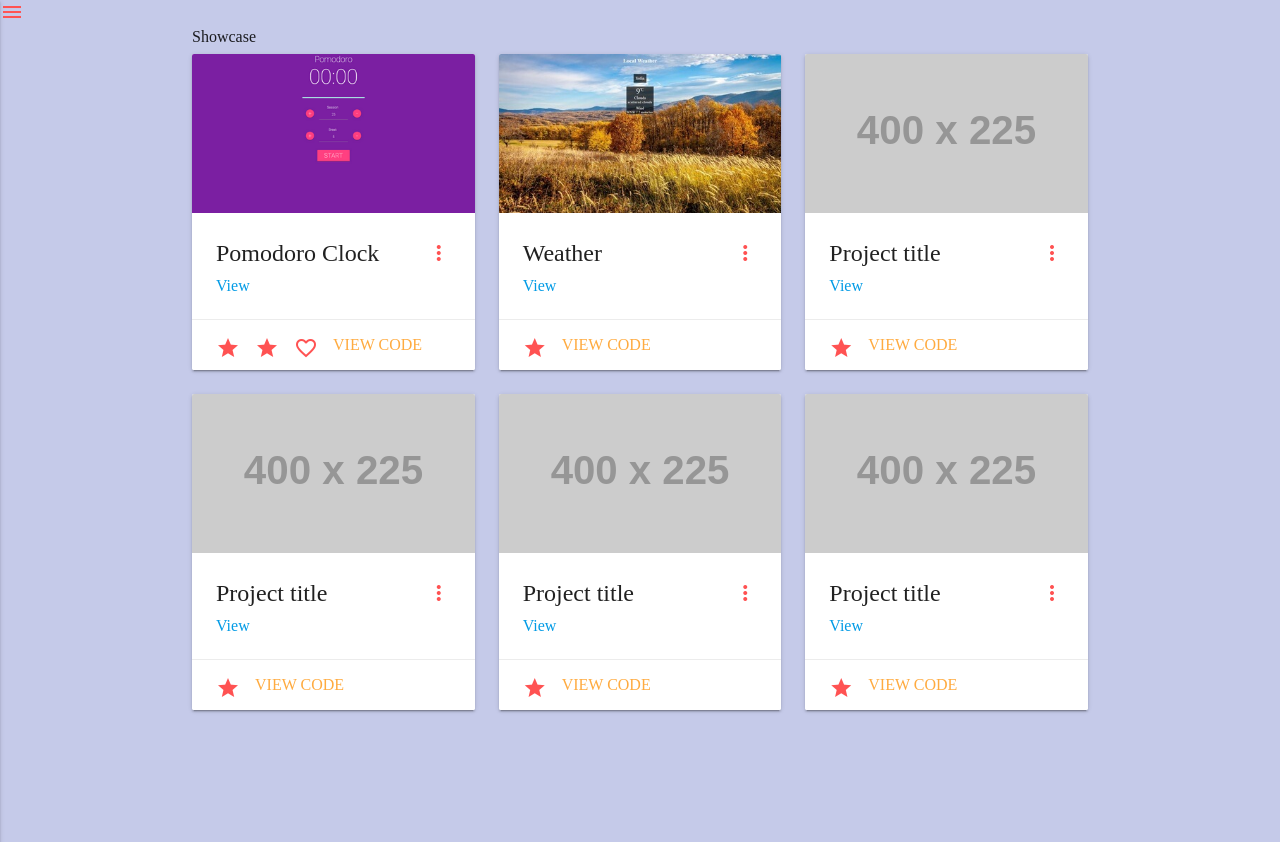
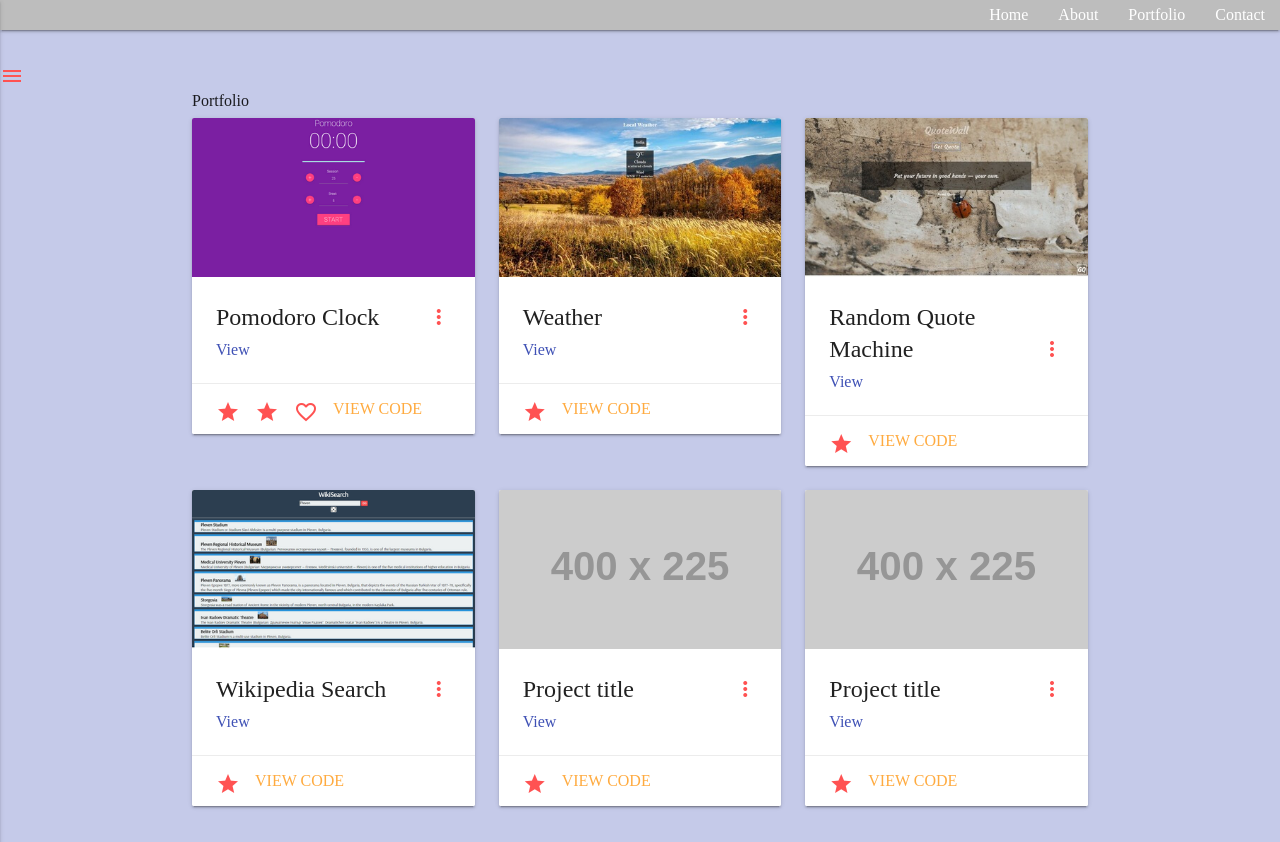
Before and after one commit to DeVlad/fcc-showcase, a website: page src/index.html in a window 1280 px wide. Before the commit the page ends 800 px from the top, so only its background shows below. Drawn offline with nearby package versions, Linux system fonts and the light colour scheme; placeholder pictures from the web are drawn by us.

Commit message:
Filled some cards

```diff
--- a/src/css/style.css
+++ b/src/css/style.css
@@ -32,3 +32,27 @@ background {
 i {
     color: #FF5252;
 }
+
+a {
+    color: #3F51B5;
+}
+
+//#3F51B5
+.nav-wrapper {
+
+    position: relative;
+    height: 100;
+    line-height: 35px;
+}
+
+nav {
+    background-color: #BDBDBD;
+        height: 30px;
+        line-height: 30px;
+}
+
+.top-left {
+    position: fixed;
+    top: 0;
+    left: 0;
+}
--- a/src/index.html
+++ b/src/index.html
@@ -12,6 +12,20 @@
 </head>
 
 <body>
+    <div class="navbar-fixed">
+        <nav>
+            <div class="nav-wrapper">
+
+                <ul id="nav-mobile" class="right hide-on-small-only">
+                    <li><a href="#">Home</a></li>
+                    <li><a href="#">About</a></li>
+                    <li><a href="#portfolio">Portfolio</a></li>
+                    <li><a href="#">Contact</a></li>
+                </ul>
+            </div>
+        </nav>
+    </div>
+
     <ul id="slide-out" class="side-nav">
         <li>
             <div class="user-view">
@@ -32,8 +46,11 @@
         <li><a class="waves-effect" href="#!">Third Link With Waves</a></li>
     </ul>
     <a href="#" data-activates="slide-out" class="button-collapse"><i class="material-icons">menu</i></a>
+
+
     <div class="container">
-        <h1>Showcase</h1>
+        <h2>Portfolio</h2>
+        <a name="portfolio"></a>
         <div class="row">
             <div class="col m4">
 
@@ -43,7 +60,7 @@
                     </div>
                     <div class="card-content">
                         <span class="card-title activator grey-text text-darken-4">Pomodoro Clock<i class="material-icons right">more_vert</i></span>
-                        <p><a href="https://devlad.github.io/pomodoro-clock/">View</a></p>
+                        <p><a href="https://devlad.github.io/pomodoro-clock/" target="_blank">View</a></p>
                     </div>
                     <div class="card-reveal">
                         <span class="card-title grey-text text-darken-4">Pomodoro Clock<i class="material-icons right">close</i></span>
@@ -54,7 +71,7 @@
                         <i class="material-icons left">star</i>
 
                         <i class="material-icons left">favorite_border</i>
-                        <a href="https://github.com/DeVlad/pomodoro-clock">View code</a>
+                        <a href="https://github.com/DeVlad/pomodoro-clock" target="_blank">View code</a>
                     </div>
                 </div>
             </div>
@@ -66,7 +83,7 @@
                     </div>
                     <div class="card-content">
                         <span class="card-title activator grey-text text-darken-4">Weather<i class="material-icons right">more_vert</i></span>
-                        <p><a href="http://forecast.gq/">View</a></p>
+                        <p><a href="http://forecast.gq/" target="_blank">View</a></p>
                     </div>
                     <div class="card-reveal">
                         <span class="card-title grey-text text-darken-4">Weather<i class="material-icons right">close</i></span>
@@ -77,7 +94,52 @@
                     </div>
                     <div class="card-action">
                         <i class="material-icons left">star</i>
-                        <a href="https://github.com/DeVlad/localweather">View code</a>
+                        <a href="https://github.com/DeVlad/localweather" target="_blank">View code</a>
+                    </div>
+                </div>
+            </div>
+
+            <div class="col m4">
+                <div class="card">
+                    <div class="card-image waves-effect waves-block waves-light">
+                        <img class="activator" src="img/quotewall.jpg">
+                    </div>
+                    <div class="card-content">
+                        <span class="card-title activator grey-text text-darken-4">Random Quote Machine<i class="material-icons right">more_vert</i></span>
+                        <p><a href="http://quotewall.gq/" target="_blank">View</a></p>
+                    </div>
+                    <div class="card-reveal">
+                        <span class="card-title grey-text text-darken-4">Random Quote Machine<i class="material-icons right">close</i></span>
+                        <p>Free Code Camp project</p><br>
+                        <p><span class="grey-text">Üser Story: </span> Project user story</p>
+
+                    </div>
+                    <div class="card-action">
+                        <i class="material-icons left">star</i>
+                        <a href="https://github.com/DeVlad/quotewall" target="_blank">View code</a>
+
+                    </div>
+                </div>
+            </div>
+
+            <div class="col m4">
+                <div class="card">
+                    <div class="card-image waves-effect waves-block waves-light">
+                        <img class="activator" src="img/wikisearch.png">
+                    </div>
+                    <div class="card-content">
+                        <span class="card-title activator grey-text text-darken-4">Wikipedia Search<i class="material-icons right">more_vert</i></span>
+                        <p><a href="http://wikisearch.cf/" target="_blank">View</a></p>
+                    </div>
+                    <div class="card-reveal">
+                        <span class="card-title grey-text text-darken-4">Wikipedia Search<i class="material-icons right">close</i></span>
+                        <p>Free Code Camp project</p><br>
+                        <p><span class="grey-text">Üser Story: </span> Project user story</p>
+
+                    </div>
+                    <div class="card-action">
+                        <i class="material-icons left">star</i>
+                        <a href="https://github.com/DeVlad/wikisearch" target="_blank">View code</a>
 
                     </div>
                 </div>
@@ -90,7 +152,7 @@
                     </div>
                     <div class="card-content">
                         <span class="card-title activator grey-text text-darken-4">Project title<i class="material-icons right">more_vert</i></span>
-                        <p><a href="#">View</a></p>
+                        <p><a href="#" target="_blank">View</a></p>
                     </div>
                     <div class="card-reveal">
                         <span class="card-title grey-text text-darken-4">Project title<i class="material-icons right">close</i></span>
@@ -100,7 +162,7 @@
                     </div>
                     <div class="card-action">
                         <i class="material-icons left">star</i>
-                        <a href="https://github.com/DeVlad/">View code</a>
+                        <a href="https://github.com/DeVlad/" target="_blank">View code</a>
 
                     </div>
                 </div>
@@ -113,7 +175,7 @@
                     </div>
                     <div class="card-content">
                         <span class="card-title activator grey-text text-darken-4">Project title<i class="material-icons right">more_vert</i></span>
-                        <p><a href="#">View</a></p>
+                        <p><a href="# target=" _blank "">View</a></p>
                     </div>
                     <div class="card-reveal">
                         <span class="card-title grey-text text-darken-4">Project title<i class="material-icons right">close</i></span>
@@ -123,53 +185,7 @@
                     </div>
                     <div class="card-action">
                         <i class="material-icons left">star</i>
-                        <a href="https://github.com/DeVlad/">View code</a>
-
-                    </div>
-                </div>
-            </div>
-
-            <div class="col m4">
-                <div class="card">
-                    <div class="card-image waves-effect waves-block waves-light">
-                        <img class="activator" src="http://via.placeholder.com/400x225">
-                    </div>
-                    <div class="card-content">
-                        <span class="card-title activator grey-text text-darken-4">Project title<i class="material-icons right">more_vert</i></span>
-                        <p><a href="#">View</a></p>
-                    </div>
-                    <div class="card-reveal">
-                        <span class="card-title grey-text text-darken-4">Project title<i class="material-icons right">close</i></span>
-                        <p>Free Code Camp project</p><br>
-                        <p><span class="grey-text">Üser Story: </span> Project user story</p>
-
-                    </div>
-                    <div class="card-action">
-                        <i class="material-icons left">star</i>
-                        <a href="https://github.com/DeVlad/">View code</a>
-
-                    </div>
-                </div>
-            </div>
-
-            <div class="col m4">
-                <div class="card">
-                    <div class="card-image waves-effect waves-block waves-light">
-                        <img class="activator" src="http://via.placeholder.com/400x225">
-                    </div>
-                    <div class="card-content">
-                        <span class="card-title activator grey-text text-darken-4">Project title<i class="material-icons right">more_vert</i></span>
-                        <p><a href="#">View</a></p>
-                    </div>
-                    <div class="card-reveal">
-                        <span class="card-title grey-text text-darken-4">Project title<i class="material-icons right">close</i></span>
-                        <p>Free Code Camp project</p><br>
-                        <p><span class="grey-text">Üser Story: </span> Project user story</p>
-
-                    </div>
-                    <div class="card-action">
-                        <i class="material-icons left">star</i>
-                        <a href="https://github.com/DeVlad/">View code</a>
+                        <a href="https://github.com/DeVlad/" target="_blank">View code</a>
 
                     </div>
                 </div>
--- a/src/js/fcc-showcase.js
+++ b/src/js/fcc-showcase.js
@@ -1,6 +1,10 @@
 // Let's code
 
-// Initialize collapse button
-$(".button-collapse").sideNav();
-// Initialize collapsible (uncomment the line below if you use the dropdown variation)
-//$('.collapsible').collapsible();
+$(document).ready(function () {
+    // Initialize collapse button
+    $(".button-collapse").sideNav();
+    // Initialize collapsible (uncomment the line below if you use the dropdown variation)
+    //$('.collapsible').collapsible();
+
+
+})
```
Also changed, not shown: src/img/quotewall.jpg (added), src/img/request-header-parser.png (added), src/img/timestamp-api.png (added), src/img/wikisearch.png (added).
